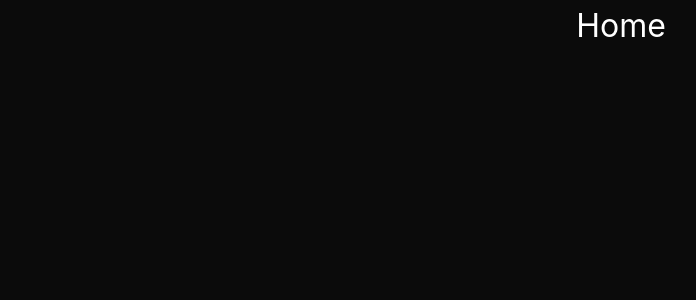
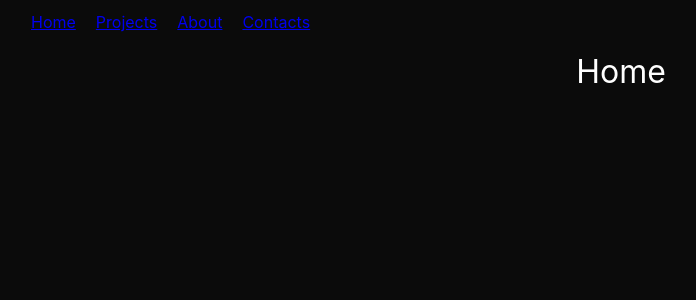
Before and after one commit to Alethepata/vite-boolfolio, a Vue app: page / in a window 1280 px wide. Shown: the top 300 px of the page, without its empty margins (19-715 px from the left). Built offline with nearby package versions, Linux system fonts and the light colour scheme.

Commit message:
[Add] header

```diff
--- a/src/App.vue
+++ b/src/App.vue
@@ -1,11 +1,16 @@
 <script>
+import Header from './components/partials/Header.vue';
 export default {
-  name: 'App'
+  name: 'App',
+  components: {
+    Header
+  }
 
 }
 </script>
 
 <template>
+  <Header />
   <RouterView />
 </template>
 
```
